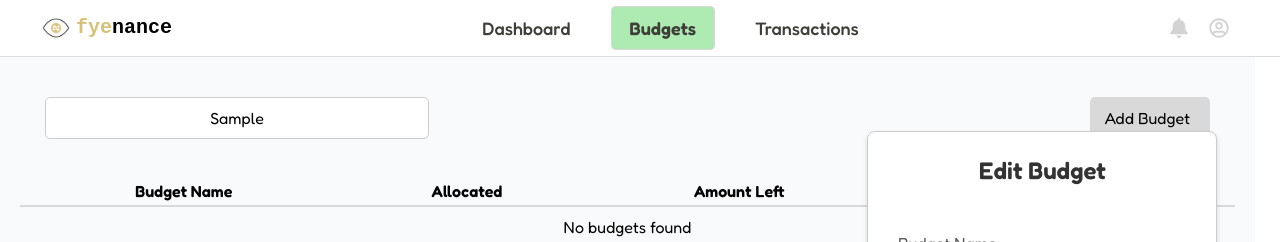
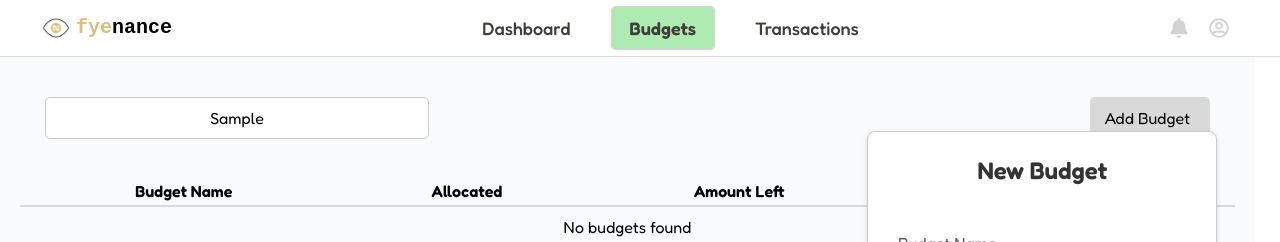
Before and after one commit to STARR44/fyenance, a React (Create React App) app: page /budget in a window 1280 px wide. Both pictures are taken after typing "Sample" into the empty fields and a click on the button "Add Budget". Shown: the top 242 px of the page. Built offline with nearby package versions, Linux system fonts and the light colour scheme; a web font is replaced by a local one.

Commit message:
fix: resolve dynamic header issue in budget form

```diff
--- a/src/components/budgetForm.js
+++ b/src/components/budgetForm.js
@@ -70,7 +70,7 @@ function BudgetForm({ onCancel, initialData }) {
 
   return (
     <div className="budget-form">
-      <h3>{initialData ? "Edit Budget" : "New Budget"}</h3>
+      <h3>{initialData.id ? "Edit Budget" : "New Budget"}</h3>
       <form onSubmit={handleSubmit}>
         <label>
           Budget Name:
```
